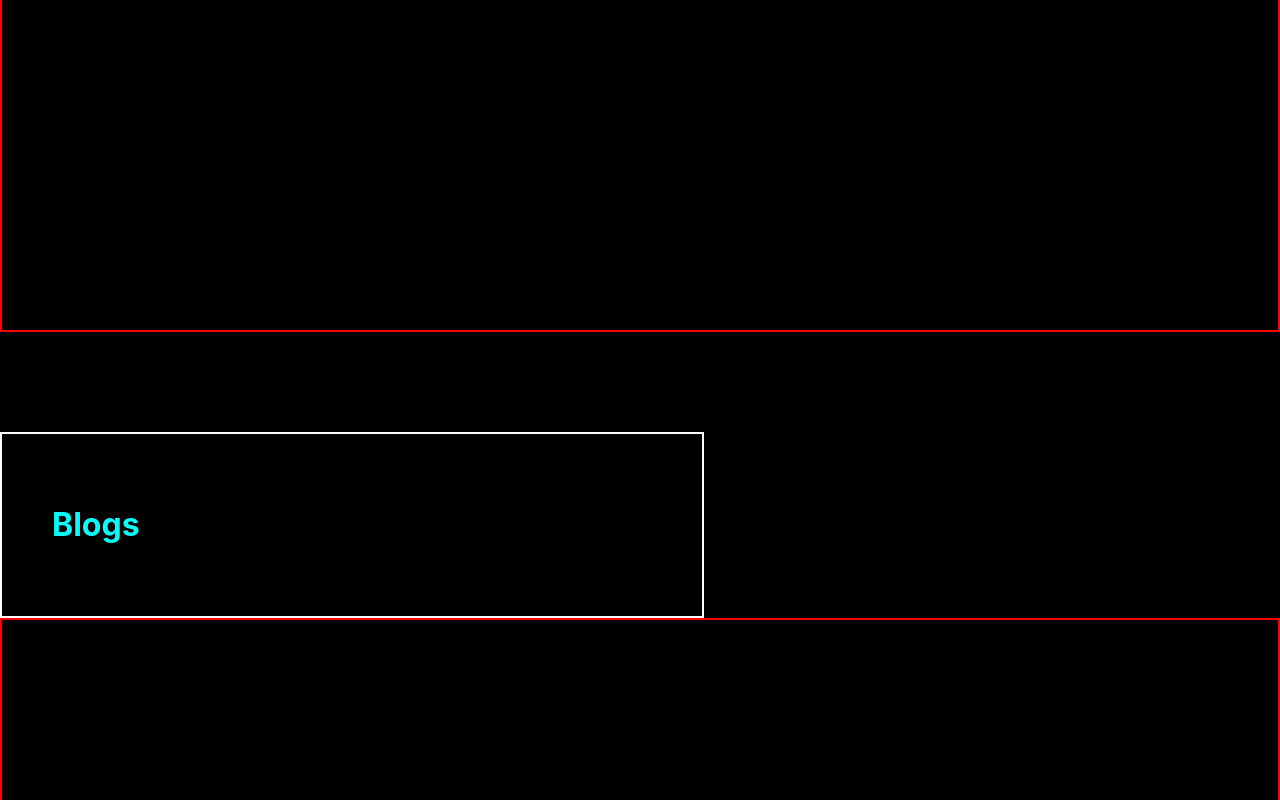
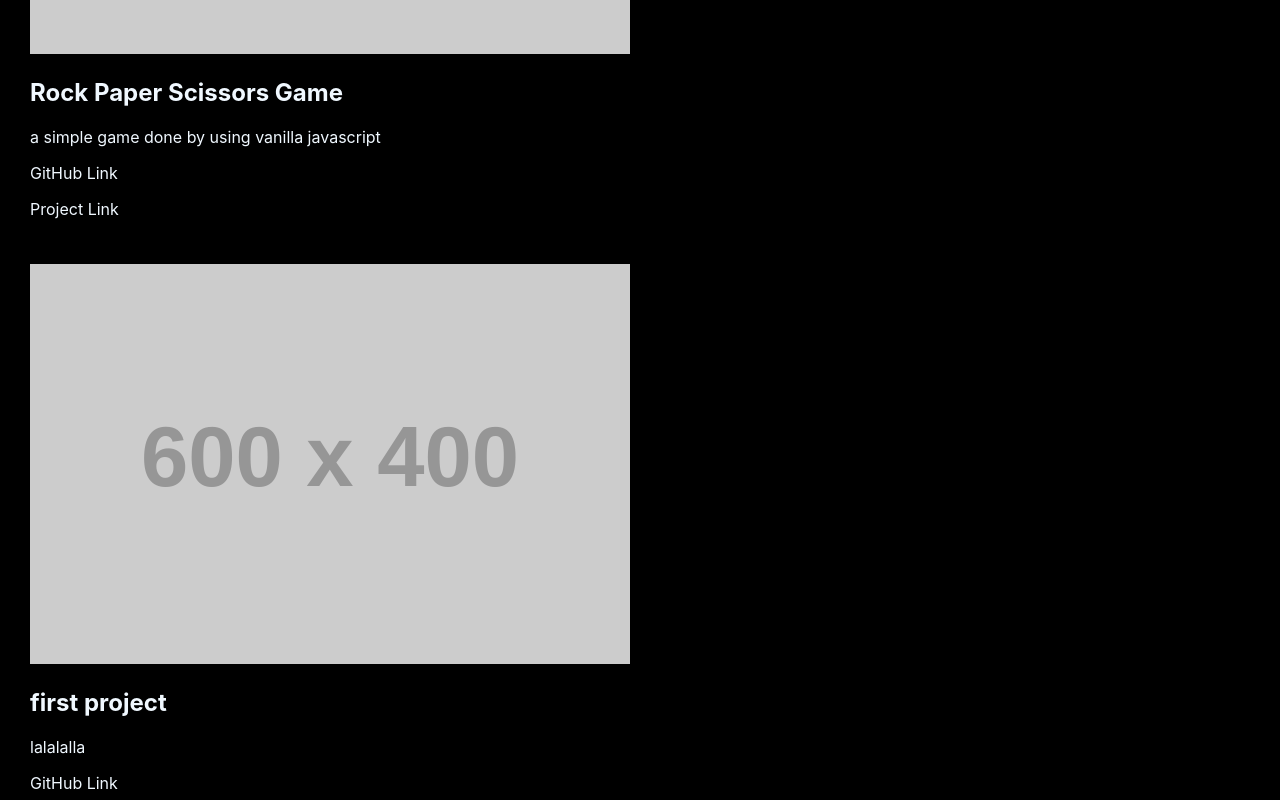
Before and after one commit to Marwa-Hodeib/MyPortfolio, a React (Create React App) app: page / in a window 1280 px wide. Shown: the part 1760-2560 px from the top of the page. Built offline with nearby package versions, Linux system fonts and the light colour scheme.

Commit message:
Add project cards to Projects section

```diff
--- a/src/App.css
+++ b/src/App.css
@@ -1,3 +1,12 @@
 body {
   background-color: black;
+  box-sizing: border-box;
 }
+
+body * {
+  box-sizing: border-box;
+}
+
+.container{
+  padding: 30px;
+}
--- a/src/App.js
+++ b/src/App.js
@@ -1,6 +1,7 @@
 import "./App.css";
 import Section from "./components/Section";
 import Navbar from "./components/Header/Navbar";
+import Projects from "./components/sections/Projects";
 
 function App() {
   return (
@@ -8,11 +9,14 @@ function App() {
       <div>
         <Navbar />
       </div>
-
-      <Section id="about" title="About Me" />
-      <Section id="projects" title="Projects" />
-      <Section id="blogs" title="Blogs" />
-      <Section id="contact" title="Contact me" />
+      <main className="container">
+        <Section id="about" title="About Me" />
+        <Section id="projects" title="Projects">
+          <Projects />
+        </Section>
+        <Section id="blogs" title="Blogs" />
+        <Section id="contact" title="Contact me" />
+      </main>
     </div>
   );
 }
--- /dev/null
+++ b/src/components/sections/Projects/ProjectCard/index.js
@@ -0,0 +1,24 @@
+import "./styles.css";
+
+const ProjectCard = ({
+  title,
+  description,
+  gitHubLink,
+  webPageLink,
+  image,
+}) => {
+  console.log(webPageLink);
+  return (
+    <article className="card-container">
+      <a href={gitHubLink}>
+        <img src={image}></img>
+        <h2>{title}</h2>
+        <p>{description}</p>
+        <p>GitHub Link</p>
+      </a>
+      {webPageLink && <a href={webPageLink}>Project Link</a>}
+    </article>
+  );
+};
+
+export default ProjectCard;
--- /dev/null
+++ b/src/components/sections/Projects/ProjectCard/styles.css
@@ -0,0 +1,14 @@
+.card-container{
+    width: 500px;
+    height: 500px;
+    color: aliceblue;
+    margin-bottom: 60px;
+    display: flex;
+    flex-direction: column;
+
+}
+
+a{
+    text-decoration: none;
+    color: aliceblue;
+}
--- a/src/components/sections/Projects/ProjectLink/styles.css
+++ /dev/null
@@ -1,3 +0,0 @@
-.link{
-    border: 2px solid red;
-}
--- a/src/components/sections/Projects/index.jsx
+++ b/src/components/sections/Projects/index.jsx
@@ -1,8 +1,21 @@
-import ProjectLink from "./ProjectLink";
+import ProjectCard from "./ProjectCard";
+import data from "../../../static-data/projects";
+import "./styles.css";
 
-const Projects = ({  }) => {
+const Projects = ({}) => {
   return (
-  <ProjectLink/>
+    <div className="projects-container">
+      {data.map(({ title, description, image, webPageLink, gitHubLink }) => (
+        <ProjectCard
+          title={title}
+          description={description}
+          image={image}
+          gitHubLink={gitHubLink}
+          webPageLink={webPageLink}
+        />
+      ))}
+      ;
+    </div>
   );
 };
 
--- a/src/components/sections/Projects/styles.css
+++ b/src/components/sections/Projects/styles.css
@@ -0,0 +1,5 @@
+.projects-container{
+    display: flex;
+    flex-direction: column;
+    gap: 50px;
+}
--- /dev/null
+++ b/src/static-data/projects.js
@@ -0,0 +1,39 @@
+const projectCardData = [
+  {
+    title: "Rock Paper Scissors Game",
+    description: "a simple game done by using vanilla javascript",
+    image: "https://placehold.co/600x400",
+    gitHubLink: "https://placehold.co/600x400",
+    webPageLink: "https://placehold.co/600x400",
+  },
+  {
+    title: "first project",
+    description: "lalalalla",
+    image: "https://placehold.co/600x400",
+    gitHubLink: "https://placehold.co/600x400",
+    webPageLink: "",
+  },
+  {
+    title: "first project",
+    description: "lalalalla",
+    image: "https://placehold.co/600x400",
+    gitHubLink: "https://placehold.co/600x400",
+    webPageLink: "",
+  },
+  {
+    title: "first project",
+    description: "lalalalla",
+    image: "https://placehold.co/600x400",
+    gitHubLink: "https://placehold.co/600x400",
+    webPageLink: "",
+  },
+  {
+    title: "first project",
+    description: "lalalalla",
+    image: "https://placehold.co/600x400",
+    gitHubLink: "https://placehold.co/600x400",
+    webPageLink: "",
+  },
+];
+
+export default projectCardData;
```
Also changed, not shown: src/components/sections/Projects/ProjectLink/index.jsx (deleted, +0 -9 lines).
